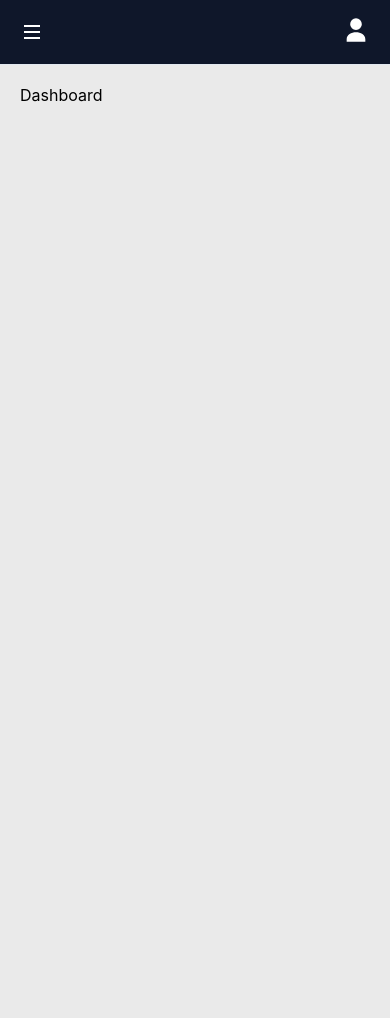
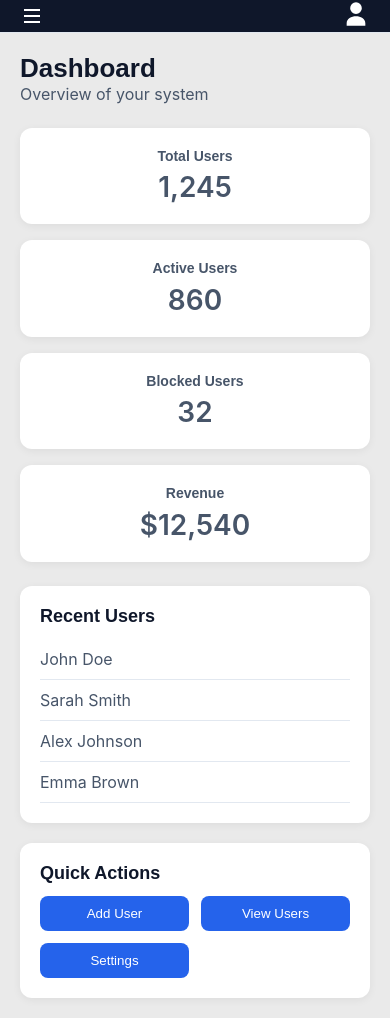
Before and after one commit to Meettomb/Voco-MERN, a React (Create React App) app: page /admin in a window 390 px wide. Before the commit the page ends 844 px from the top, so only its background shows below. Built offline with nearby package versions, Linux system fonts and the light colour scheme; no server answers.

Commit message:
feat(admin-dashboard): add responsive dashboard with stats cards and quick actions

```diff
--- a/src/Components/admin/Dashboard.js
+++ b/src/Components/admin/Dashboard.js
@@ -1,7 +1,66 @@
-import React from 'react'
-
 export default function Dashboard() {
   return (
-    <div>Dashboard</div>
-  )
+    <div className="dashboard">
+
+      {/* Page Title */}
+      <div className="dashboard-header">
+        <h1>Dashboard</h1>
+        <p>Overview of your system</p>
+      </div>
+
+      {/* Stats */}
+      <div className="stats-grid">
+
+        <div className="stat-card">
+          <h3>Total Users</h3>
+          <p className="stat-number">1,245</p>
+        </div>
+
+        <div className="stat-card">
+          <h3>Active Users</h3>
+          <p className="stat-number">860</p>
+        </div>
+
+        <div className="stat-card">
+          <h3>Blocked Users</h3>
+          <p className="stat-number">32</p>
+        </div>
+
+        <div className="stat-card">
+          <h3>Revenue</h3>
+          <p className="stat-number">$12,540</p>
+        </div>
+
+      </div>
+
+      {/* Content Grid */}
+      <div className="dashboard-grid">
+
+        {/* Recent Users */}
+        <div className="dashboard-card">
+          <h2>Recent Users</h2>
+
+          <ul className="list">
+            <li>John Doe</li>
+            <li>Sarah Smith</li>
+            <li>Alex Johnson</li>
+            <li>Emma Brown</li>
+          </ul>
+        </div>
+
+        {/* Quick Actions */}
+        <div className="dashboard-card">
+          <h2>Quick Actions</h2>
+
+          <div className="action-grid">
+            <button>Add User</button>
+            <button>View Users</button>
+            <button>Settings</button>
+          </div>
+        </div>
+
+      </div>
+
+    </div>
+  );
 }
--- a/src/Style/index.css
+++ b/src/Style/index.css
@@ -2315,3 +2315,112 @@ h3 {
     display: block;
   }
 }
+
+
+/* ========================================================================================== */
+/* ========================================================================================== */
+/* Dashboard */
+/* ========================================================================================== */
+/* ========================================================================================== */
+
+
+/* ================= Dashboard ================= */
+
+.dashboard{
+  display:flex;
+  flex-direction:column;
+  gap:24px;
+}
+
+/* Header */
+
+.dashboard-header h1{
+  font-size:26px;
+  color:var(--color-text-primary);
+}
+
+.dashboard-header p{
+  color:var(--color-text-secondary);
+}
+
+/* Stats */
+
+.stats-grid{
+  display:grid;
+  grid-template-columns:repeat(auto-fit,minmax(220px,1fr));
+  gap:16px;
+}
+
+.stat-card{
+  background:var(--color-bg-card);
+  padding:20px;
+  border-radius:12px;
+  box-shadow:var(--shadow-sm);
+}
+
+.stat-card h3{
+  font-size:14px;
+  color:var(--color-text-secondary);
+}
+
+.stat-number{
+  font-size:28px;
+  font-weight:600;
+  margin-top:8px;
+  color:var(--color-primary);
+}
+
+/* Grid */
+
+.dashboard-grid{
+  display:grid;
+  grid-template-columns:repeat(auto-fit,minmax(320px,1fr));
+  gap:20px;
+}
+
+.dashboard-card{
+  background:var(--color-bg-card);
+  padding:20px;
+  border-radius:12px;
+  box-shadow:var(--shadow-sm);
+}
+
+.dashboard-card h2{
+  margin-bottom:12px;
+  font-size:18px;
+  color:var(--color-text-primary);
+}
+
+/* List */
+
+.list{
+  list-style:none;
+  padding:0;
+}
+
+.list li{
+  padding:10px 0;
+  border-bottom:1px solid var(--color-border-light);
+  color:var(--color-text-secondary);
+}
+
+/* Actions */
+
+.action-grid{
+  display:grid;
+  grid-template-columns:repeat(2,1fr);
+  gap:12px;
+}
+
+.action-grid button{
+  padding:10px;
+  border:none;
+  border-radius:8px;
+  background:var(--btn-primary-bg);
+  color:var(--btn-primary-text);
+  cursor:pointer;
+}
+
+.action-grid button:hover{
+  background:var(--btn-primary-hover);
+}
```
